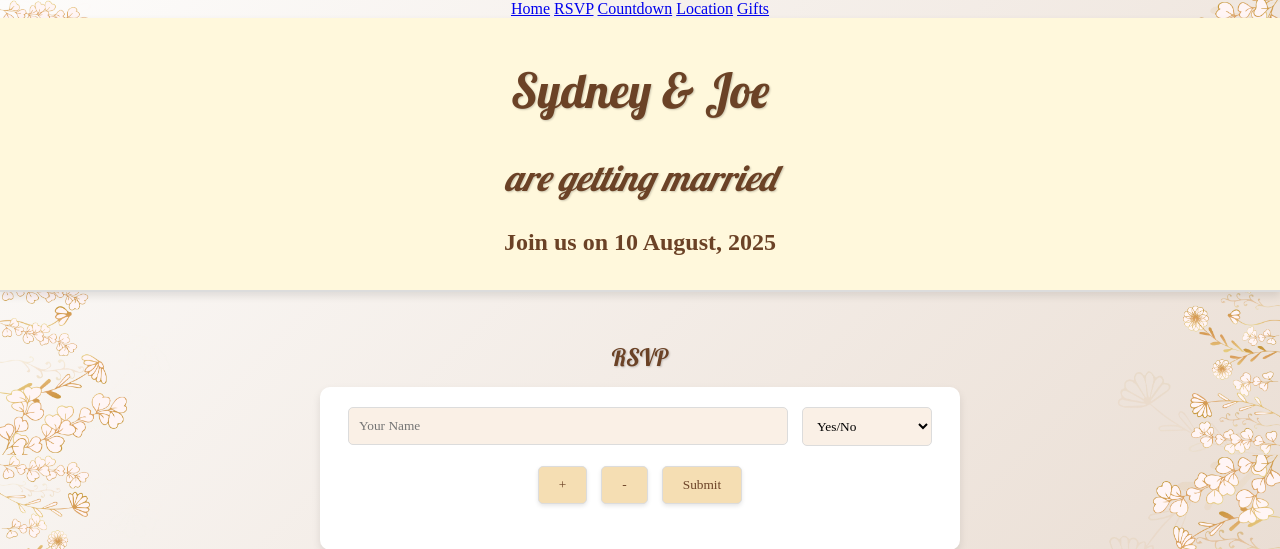
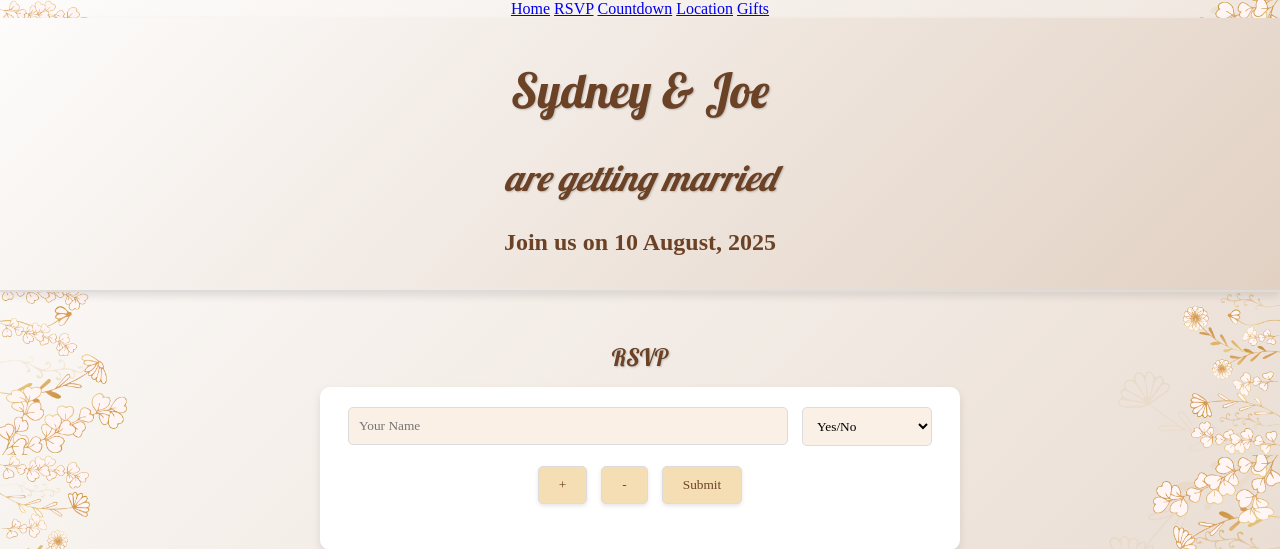
Before and after one commit to CamelSyrup/wedding.website, a PHP site: page /home.html in a window 1280 px wide. Shown: the top 549 px of the page. Run offline with PHP 8.4, Linux system fonts and the light colour scheme; some libraries are stand-ins or nearby versions.

Commit message:
Update styles.css

```diff
--- a/styles.css
+++ b/styles.css
@@ -80,7 +80,7 @@ form, table, .content {
 
 /* Style for the nav bar */
 .navbar, .page-title {
-  background-color: #fff8dc;
+  background: linear-gradient(135deg, #fdfcfb 0%, #e2d1c3 100%);
   color: #6b4226;
   padding: 10px 0;
   margin-bottom: 10px;
```
